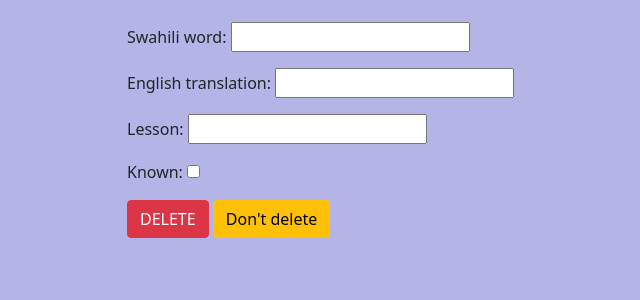
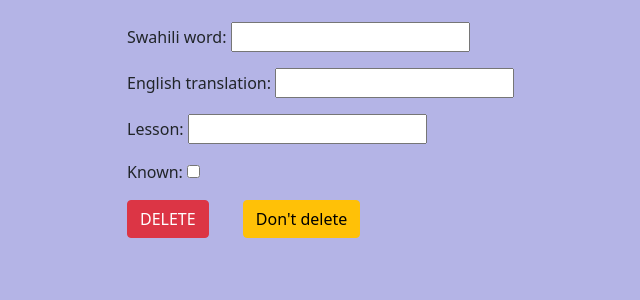
Before and after one commit to Qasper1974/swahili-english-vocab-tool, a Django app: template app/templates/delete_form.html in a window 1280 px wide. Shown: the part 188-488 px from the top of the page, without its empty margins (335-975 px from the left). Run offline with Django 3.2, Linux system fonts and the light colour scheme; the template is opened without the code that fills it: values that come from a table or form of the project are taken from there, others are empty.

Commit message:
update delete form

```diff
--- a/app/templates/delete_form.html
+++ b/app/templates/delete_form.html
@@ -17,7 +17,7 @@
                 {% csrf_token %}
                 {{form.as_p}}
                 <input class="btn btn-danger" type="submit" value="DELETE">
-                <a class="btn btn-warning" href="{% url 'edit' %}">Don't delete </a>
+                <a class="btn btn-warning" style="margin-left: 30px;" href="{% url 'edit' %}">Don't delete </a>
                  </form>
         </div>
     </div>
```
